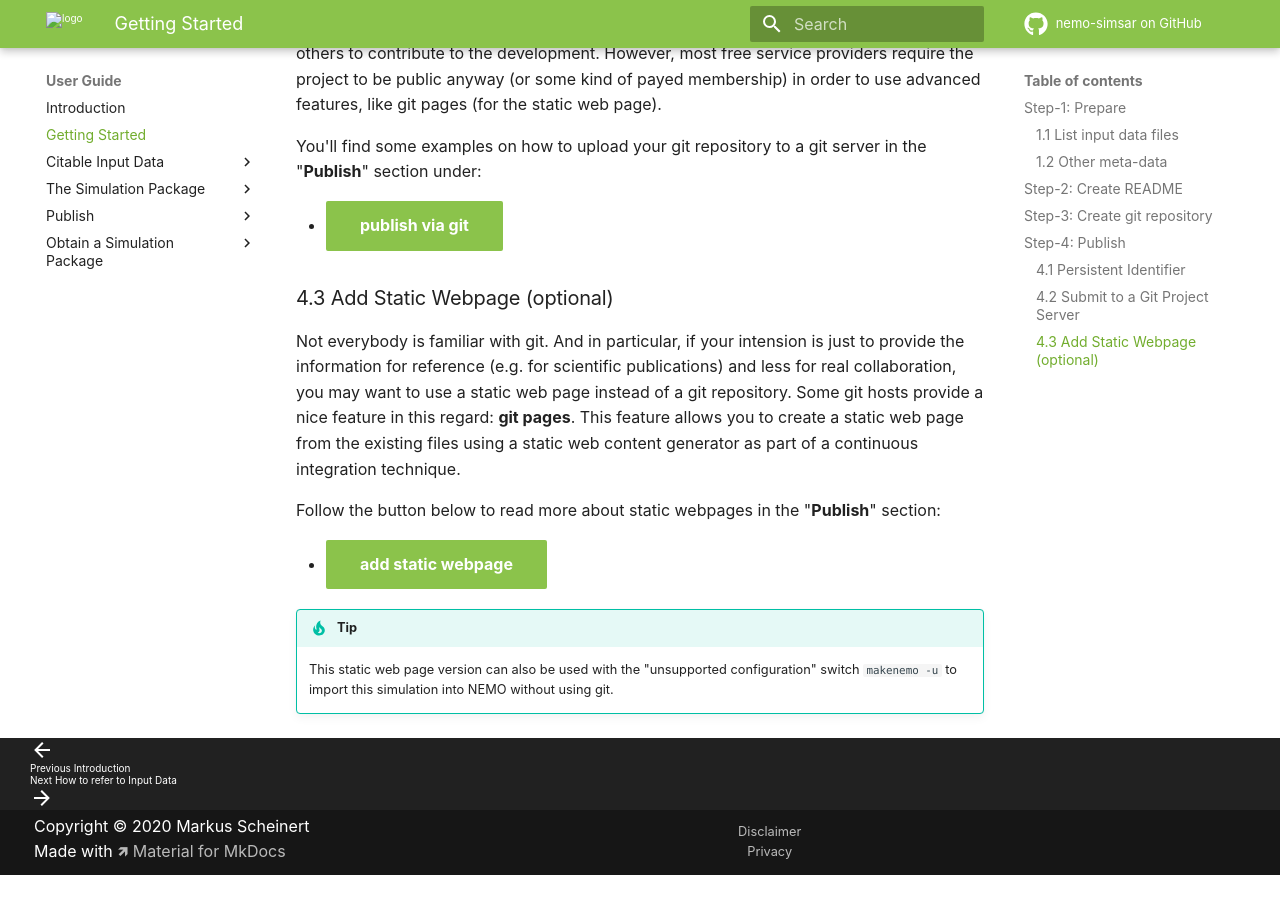
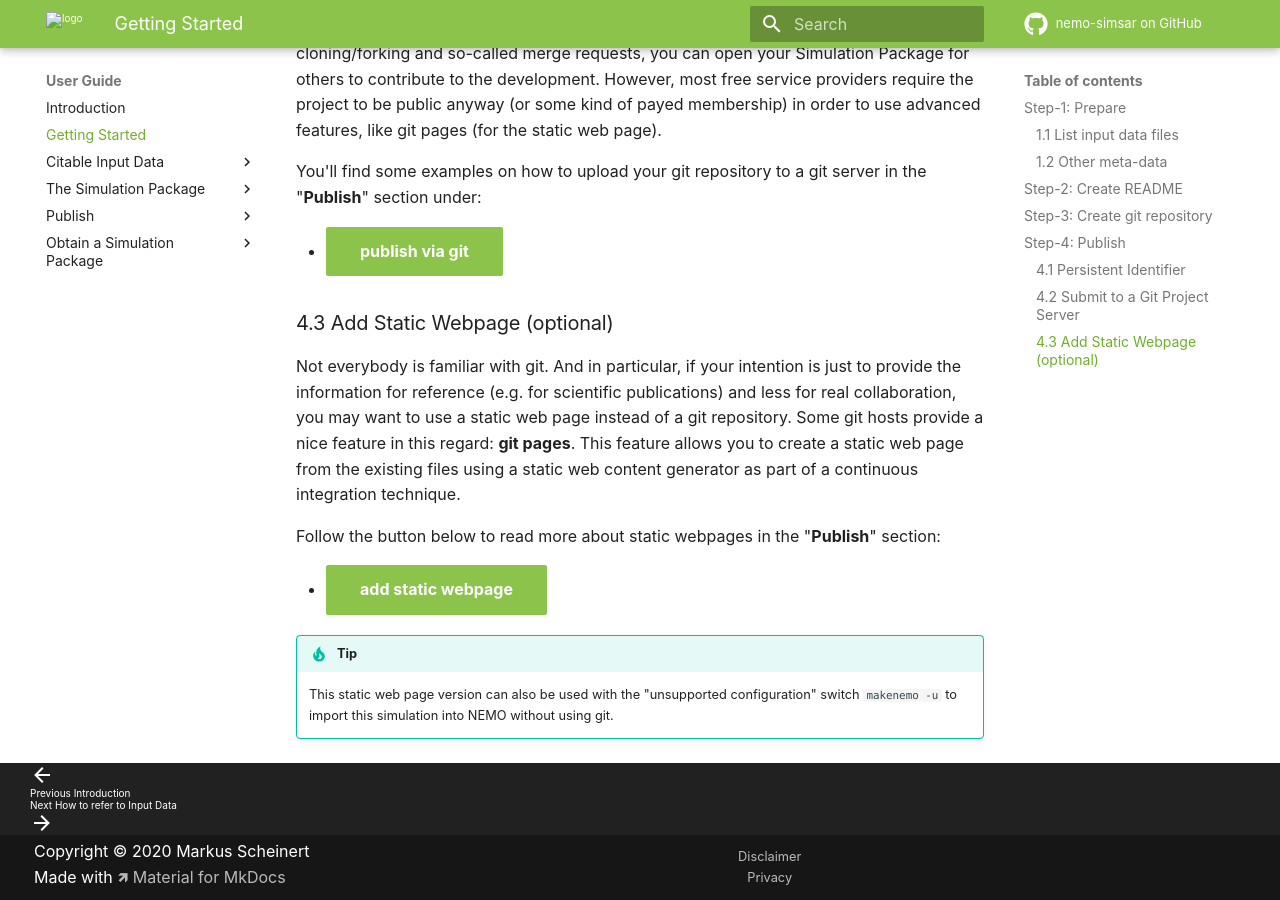
Before and after one commit to immerse-project/nemo-simsar, an MkDocs documentation site: the page built from docs/gettingstarted.md, in a window 1280 px wide and 900 px high, scrolled down 3469 px. Built offline with MkDocs 1.6.1 and Material for MkDocs 9.7.7, drawn with Linux system fonts in a browser that asks for light colours; comment, search, counter and statistics services are not loaded; before the commit the page ends 4344 px from its top, so only the background shows below that; some of the changed text lies outside the part shown.

Commit message:
Update gettingstarted.md
modification to Step 1

```diff
--- a/docs/gettingstarted.md
+++ b/docs/gettingstarted.md
@@ -121,7 +121,7 @@
 
 ### 4.3 Add Static Webpage (optional)
 
-Not everybody is familiar with git. And in particular, if your intension is just to provide the information for reference (e.g. for scientific publications) and less for real collaboration, you may want to use a static web page instead of a git repository. Some git hosts provide a nice feature in this regard: **git pages**. This feature  allows you to create a static web page from the existing files using a static web content generator as part of a continuous integration technique.
+Not everybody is familiar with git. And in particular, if your intention is just to provide the information for reference (e.g. for scientific publications) and less for real collaboration, you may want to use a static web page instead of a git repository. Some git hosts provide a nice feature in this regard: **git pages**. This feature  allows you to create a static web page from the existing files using a static web content generator as part of a continuous integration technique.
 
 Follow the button below to read more about static webpages in the "**Publish**" section:
 
```
Also changed, not shown: other parts of docs/gettingstarted.md (+3 -3 lines).
